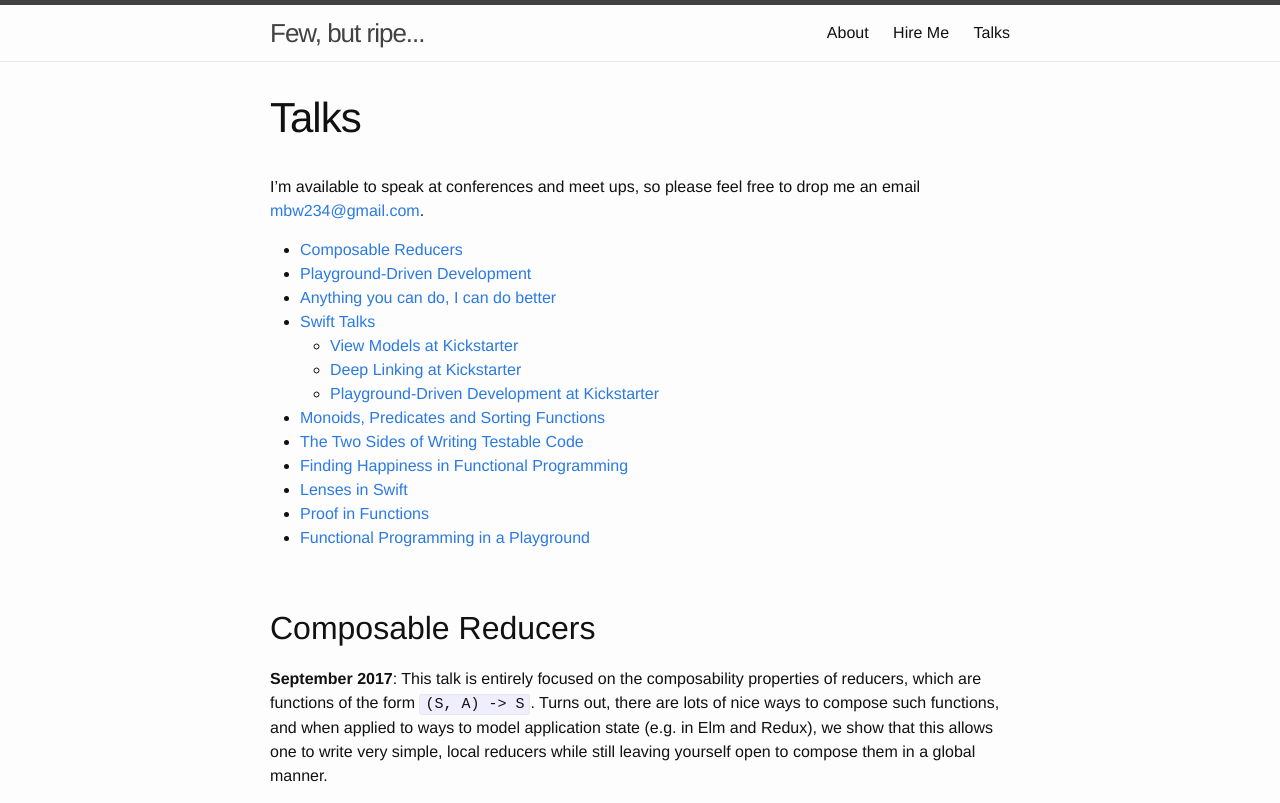
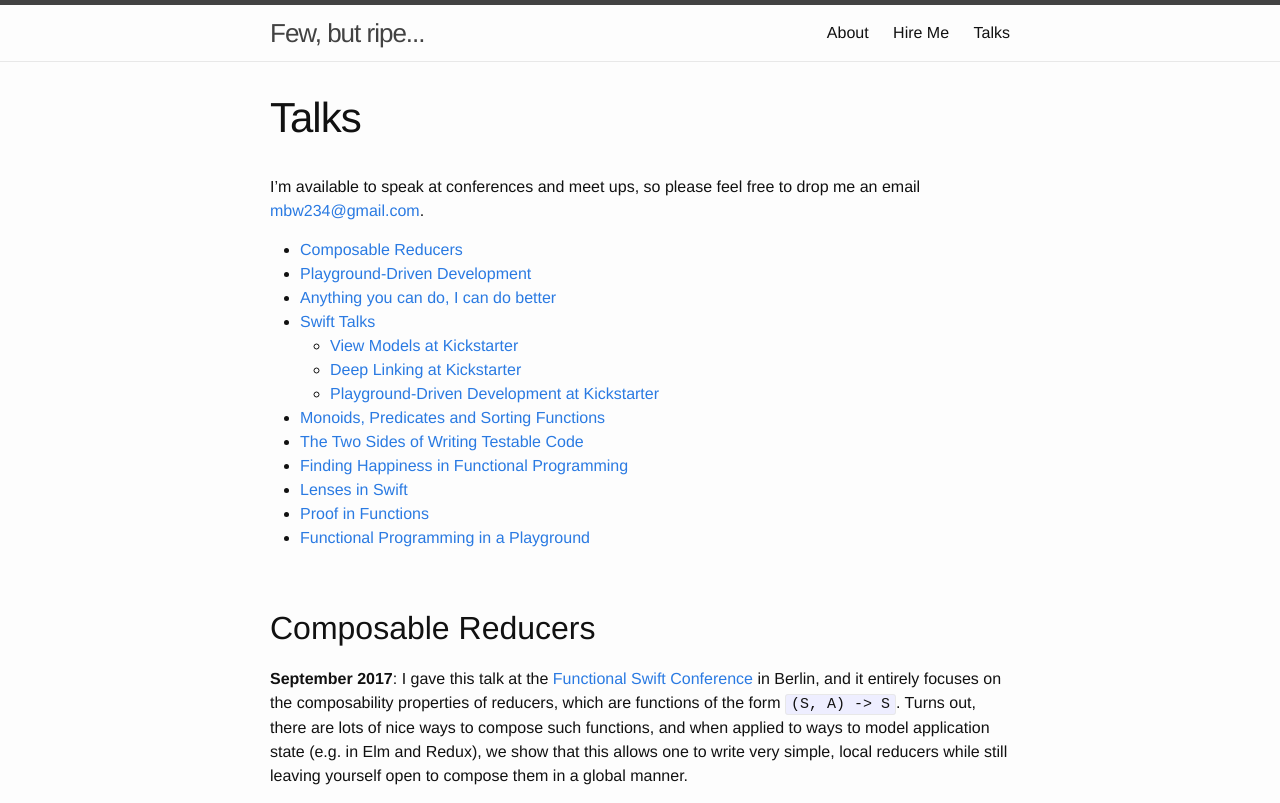
Before and after one commit to mbrandonw/mbrandonw.github.io, a Jekyll site: the page built from talks.md, in a window 1280 px wide and 1400 px high. Shown: the top 803 px of the window. Built offline with Jekyll 4.4.1, drawn with Linux system fonts in a browser that asks for light colours; some of the changed text lies outside the part shown; grey boxes are pictures that could not be loaded.

Commit message:
link conferences

```diff
--- a/talks.md
+++ b/talks.md
@@ -24,7 +24,7 @@ I’m available to speak at conferences and meet ups, so please feel free to dro
 
 ## Composable Reducers
 
-**September 2017**: This talk is entirely focused on the composability properties of reducers, which are functions of the form `(S, A) -> S`. Turns out, there are lots of nice ways to compose such functions, and when applied to ways to model application state (e.g. in Elm and Redux), we show that this allows one to write very simple, local reducers while still leaving yourself open to compose them in a global manner.
+**September 2017**: I gave this talk at the [Functional Swift Conference](http://2017-fall.funswiftconf.com) in Berlin, and it entirely focuses on the composability properties of reducers, which are functions of the form `(S, A) -> S`. Turns out, there are lots of nice ways to compose such functions, and when applied to ways to model application state (e.g. in Elm and Redux), we show that this allows one to write very simple, local reducers while still leaving yourself open to compose them in a global manner.
 
 <iframe width="560" height="315" style="max-width: 100%;"  src="https://www.youtube.com/embed/QOIigosUNGU" frameborder="0" allowfullscreen></iframe>
 
@@ -32,7 +32,7 @@ I’m available to speak at conferences and meet ups, so please feel free to dro
 
 ## Playground-Driven Development
 
-**September 2017**: This talk goes a little bit deeper into the topic I first [discussed](#playground-driven-development-at-kickstarterhttpstalkobjcioepisodess01e51-playground-driven-development-at-kickstarter) on “Swift Talk” with Chris Eidhof. It shows how we can replace a large portion of our everyday work in simulators and storyboards with Swift playgrounds. Towards the end of the talk I give a small preview of how I’ve even been using playgrounds to do server-side Swift development.
+**September 2017**: I gave this talk at [FrenchKit](http://frenchkit.fr) in Paris, and it goes a little bit deeper into the topic I first [discussed](#playground-driven-development-at-kickstarterhttpstalkobjcioepisodess01e51-playground-driven-development-at-kickstarter) on “Swift Talk” with Chris Eidhof. It shows how we can replace a large portion of our everyday work in simulators and storyboards with Swift playgrounds. Towards the end of the talk I give a small preview of how I’ve even been using playgrounds to do server-side Swift development.
 
 <iframe width="560" height="315" style="max-width: 100%;"  src="https://www.youtube.com/embed/DrdxSNG-_DE" frameborder="0" allowfullscreen></iframe>
 
```
